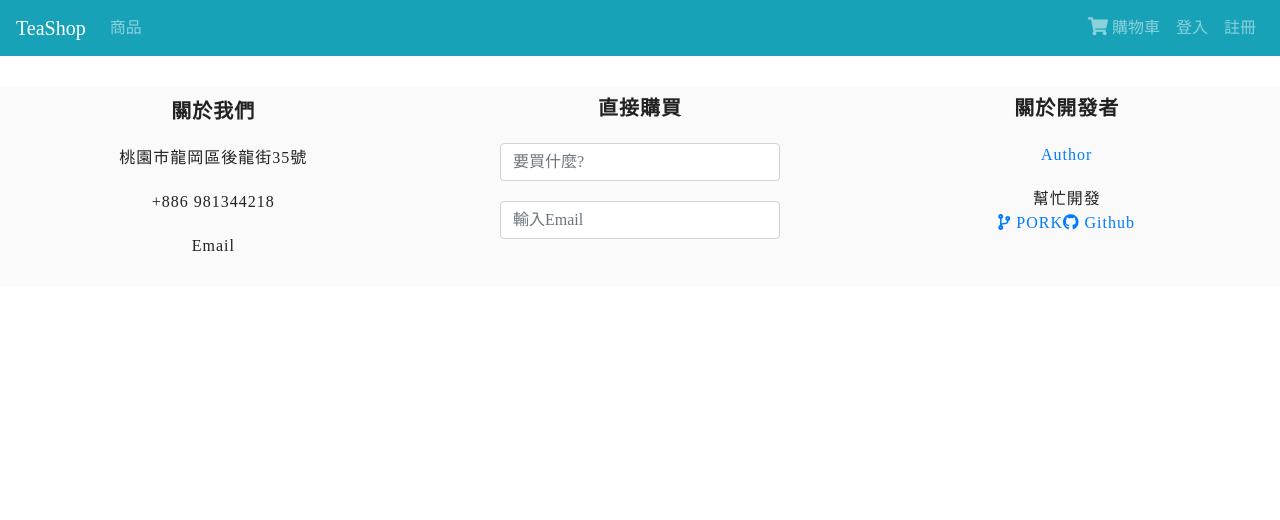
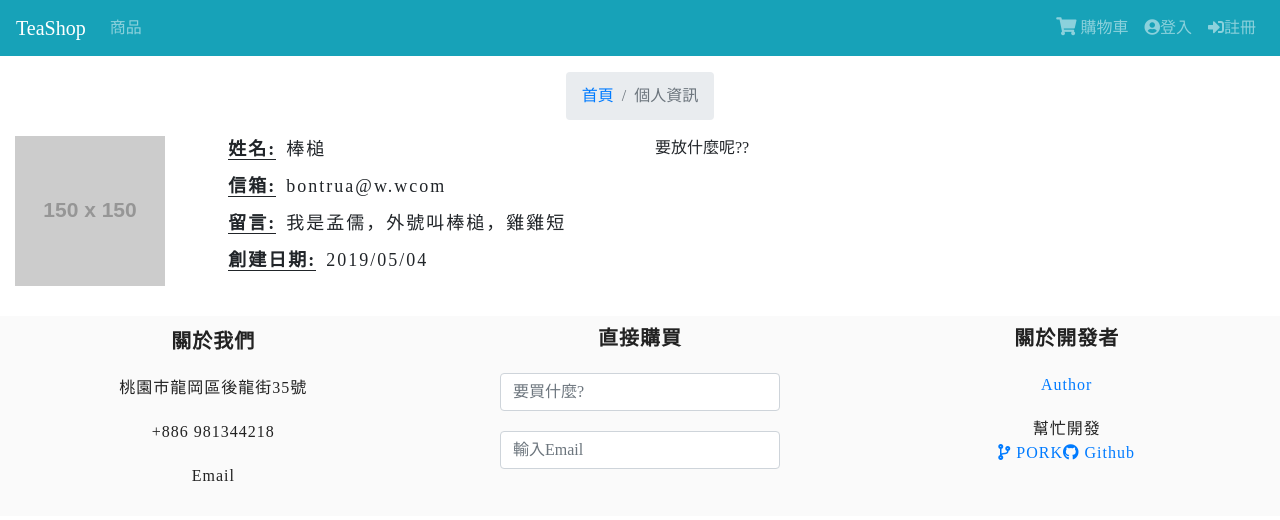
Before and after one commit to ben790924/tea_merchant, a Vue app in the folder client/: page /profile in a window 1280 px wide. Shown: the top 520 px of the page. Built offline with nearby package versions, Linux system fonts and the light colour scheme.

Commit message:
登入登出 profile 購物車 tooltip

```diff
--- a/client/src/App.vue
+++ b/client/src/App.vue
@@ -16,8 +16,22 @@
               <b-nav-item>
                 <Cart />
               </b-nav-item>
-              <b-nav-item @click="$router.push('/login')">登入</b-nav-item>
-              <b-nav-item @click="$router.push('/register')">註冊</b-nav-item>
+              <b-nav-item @click="$router.push('/login')" v-if="!isUserId">
+                <i class="fas fa-user-circle"></i>
+                <span>登入</span>
+              </b-nav-item>
+              <b-nav-item @click="$router.push('/profile')" v-if="isUserId">
+                <i class="fas fa-sign-out-alt"></i>
+                <span>個人資訊</span>
+              </b-nav-item>
+              <b-nav-item @click="$router.push('/register')" v-if="!isUserId">
+                <i class="fas fa-sign-in-alt"></i>
+                <span>註冊</span>
+              </b-nav-item>
+              <b-nav-item @click="logOut" v-if="isUserId">
+                <i class="fas fa-sign-in-alt"></i>
+                <span>登出</span>
+              </b-nav-item>
             </b-navbar-nav>
           </b-navbar-nav>
         </b-collapse>
@@ -70,6 +84,49 @@ import Cart from './components/Cart'
 export default {
   components: {
     Cart
+  },
+  data() {
+    return {
+
+    }
+  },
+  methods: {
+    isLoginStatus() {
+      const isId = localStorage.userId
+      if(isId) {
+        this.$store.commit('user/switchIsUserId', true)
+      }
+    },
+    logOut() {
+      this.$bvModal.msgBoxConfirm('確定要登出嗎 ?', {
+          // title: '登出視窗',
+          size: 'sm',
+          buttonSize: 'sm',
+          okVariant: 'danger',
+          okTitle: 'YES',
+          cancelTitle: 'NO',
+          footerClass: 'p-2',
+          hideHeaderClose: false,
+          centered: true
+        }).then(value => {
+          if(value) {
+            // 確定登出>清除ls
+            localStorage.userId = ''
+            this.$store.commit('user/switchIsUserId', false)
+            this.$router.push('/login')
+          } else {
+            return
+          }
+        })
+    }
+  },
+  computed: {
+    isUserId() {
+      return this.$store.state.user.isUserId
+    }
+  },
+  mounted() {
+    this.isLoginStatus()
   }
 }
 </script>
--- a/client/src/components/Cart.vue
+++ b/client/src/components/Cart.vue
@@ -3,7 +3,7 @@
         <div class="cart" @click="getCart">
             <i class="fas fa-shopping-cart"></i>
             <span class="my-cart">購物車</span>
-            <span class="counts" v-if="shoppingCarts.length">{{ shoppingCarts.length }}</span>
+            <!-- <span class="counts" v-if="shoppingCarts.length">{{ shoppingCarts.length }}</span> -->
         </div>
         <div class="grey-background" @click.self="isModalShow" :class="{'is-modal': isShow}">
             <div class="preview-modal">
@@ -21,7 +21,7 @@
                         </tr>
                     </thead>
                     <tbody>
-                        <tr v-for="(i, index) in shoppingCarts" :key="i.key">
+                        <tr v-for="i in shoppingCarts" :key="i.key">
                             <td>
                                 <div class="cart-item">
                                     <div class="cart-image">
@@ -33,14 +33,13 @@
                                 </div>
                             </td>
                             <td>{{ i.fee | currency }}</td>
-                            <td>{{ i.quantity }}</td>
-                            <td>{{ i.size }}</td>
+                            <td>{{ i.quantity}}</td>
+                            <td>{{ i.size | transformSize}}</td>
                             <td>{{ i.fee*i.quantity | currency }}</td>
-                                <div class="delete-btn" variant="danger" size="sm" style="padding:5px 3px;" @click="deleteOneCart(index)">
+                                <div class="delete-btn" variant="danger" size="sm" style="padding:5px 3px;" @click="deleteOneCart(i._id)">
                                     <i class="fas fa-minus-circle" style="font-size:25px"></i>
                                 </div>
                         </tr>
-
                     </tbody>
                 </table>
                 <b-button class="purchase-button" variant="success" v-if="shoppingCarts.length">結帳去</b-button>
@@ -64,15 +63,34 @@ export default {
         isModalShow() {
             this.isShow = !this.isShow;
         },
-        deleteOneCart(index) {
-            this.$store.commit('cart/deleteCarts', index);
+        deleteOneCart(itemId) {
+            this.$axios.delete(`/api/carts/deleteCart/${itemId}`).then(res => {
+                if(res.data.success) {
+                    console.log('刪除成功')
+                    this.getCart(false)
+                }
+            })
         },
-        getCart() {
-            this.isShow =! this.isShow
-            this.$axios.get(`/api/carts/getCart/${localStorage.userId}`).then(res => {
-                console.log('d的購物車內容', res)
-                this.shoppingCarts = res.data
-            })
+        getCart(enableShow=true) {
+            if(enableShow) {
+                this.isShow =! this.isShow
+            }
+            const isUserId = localStorage.userId ? true : false;
+            if(isUserId) {
+                this.$axios.get(`/api/carts/getCart/${localStorage.userId}`).then(res => {
+                    console.log('d的購物車內容', res)
+                    this.shoppingCarts = res.data
+                })
+            }
+        }
+    },
+    filters: {
+        transformSize(v) {
+            if(v === 0) {
+                return '半斤'
+            } else if(v === 1) {
+                return '一斤'
+            }
         }
     }
 }
--- a/client/src/components/PreviewModal.vue
+++ b/client/src/components/PreviewModal.vue
@@ -21,9 +21,10 @@
                 <div class="right-content-quantity">
                     <b-form-input type="number" size="sm" v-model="inputQuantity" :formatter="formatInput" placeholder="1" class="right-content-quantity-b-input the-same"></b-form-input> &nbsp;&nbsp;包
                 </div>
-                <div class="right-content-button the-same" @click="addCart">加入購物車</div>
+                <div class="right-content-button the-same" @click="addCart" id="tooltip-target">加入購物車</div>
             </div>
         </div>
+        <b-tooltip :show.sync="showTooltip" target="tooltip-target" triggers="click" variant="success">已加入購物車</b-tooltip>
     </div>
 </template>
 <script>
@@ -50,13 +51,14 @@ export default {
                 size: 0
             },
             inputQuantity: 1,
-            cartInLocalStorage: []
+            cartInLocalStorage: [],
+            showTooltip: false
         }
     },
     computed: {
-        ...mapState({
-            userInfo: state => state.user.userInfo
-        })
+        // ...mapState({
+        //     userInfo: state => state.user.userInfo
+        // })
     },
     methods: {
         isModalShow() {
@@ -70,8 +72,8 @@ export default {
             }
         },
         addCart() {
+            if(localStorage.userId) {
                 const { title, fee, img } = this.modalContent;
-            console.log(this.userInfo)
                 const shopDetail = {
                     title,
                     fee,
@@ -82,7 +84,13 @@ export default {
                 }
                 this.$axios.post('api/carts/cart', shopDetail).then(res => {
                     console.log('加入購物車的RES', res)
+                    if(res.data.title) {
+                        this.showTooltip = true
+                    }
                 })
+            } else {
+                alert('未登錄無法使用購物車')
+            }
         }
     }
 
--- a/client/src/router.js
+++ b/client/src/router.js
@@ -15,9 +15,6 @@ const router = new Router({
     {
       path: '/home',
       name: 'home',
-      // route level code-splitting
-      // this generates a separate chunk (about.[hash].js) for this route
-      // which is lazy-loaded when the route is visited.
       component: () => import(/* webpackChunkName: "about" */ './views/Home.vue')
     },
     {
@@ -34,6 +31,11 @@ const router = new Router({
       path: '/product',
       name: 'product',
       component: () => import('./views/Product.vue')
+    },
+    {
+      path: '/profile',
+      name: 'profile',
+      component: () => import('./views/profile.vue')
     }
   ]
 })
--- a/client/src/store/modules/user.js
+++ b/client/src/store/modules/user.js
@@ -1,10 +1,15 @@
 const state = {
-  userInfo: {}
+  userInfo: {},
+  isUserId: false
 }
 const mutations = {
   saveUser (state, payload) {
     state.userInfo = payload
+  },
+  switchIsUserId (state, payload) {
+    state.isUserId = payload
   }
+
 }
 
 export default {
--- a/client/src/views/Login.vue
+++ b/client/src/views/Login.vue
@@ -43,14 +43,15 @@ export default {
             const {email, password, name} = this.userLogin
             if(email && password && name) {
                 this.$axios.post('/api/users/login', this.userLogin).then(res => {
-                    console.log(res)
-                    // this.$store.commit('user/saveUser', res.data)
-
-                    localStorage.setItem('userId', res.data.id)
-                    if(res.data.success) {
-                        this.$router.push({path: '/'})
-                    } else {
-                        alert('輸入不正確或是信箱已註冊')
+                    if(res) {
+                        console.log('登入成功', res)
+                        localStorage.setItem('userId', res.data.id)
+                        this.$store.commit('user/switchIsUserId', true) //logout時也要叫這支
+                        if(res.data.success) {
+                            this.$router.push({path: '/'})
+                        } else {
+                            alert('輸入不正確或是信箱已註冊')
+                        }
                     }
                 })
             } else {
--- /dev/null
+++ b/client/src/views/profile.vue
@@ -0,0 +1,68 @@
+<template>
+    <div>
+        <b-container fluid>
+            <!-- 頁籤 -->
+            <b-row align-h="center">
+                <b-breadcrumb :items="items" class="my-3 breadcrumb"></b-breadcrumb>
+            </b-row>
+            <!-- 個人資訊 -->
+            <b-row>
+                <!-- 頭像 -->
+                <b-col md="2" sm="2">
+                    <div class="image">
+                        <b-img src="https://via.placeholder.com/150" fluid alt=""></b-img>
+                    </div>
+                </b-col>
+                <!-- 資訊 -->
+                <b-col md="4" sm="10">
+                    <div class="info">
+                        <div class="name"><span>姓名:</span>棒槌</div>
+                        <div class="email"><span>信箱:</span>bontrua@w.wcom</div>
+                        <div class="text"><span>留言:</span>我是孟儒，外號叫棒槌，雞雞短</div>
+                        <div class="createTime"><span>創建日期:</span>2019/05/04</div>
+                    </div>
+                </b-col>
+                <!-- 購物車內容 -->
+                <b-col md="6" sm="12">
+                    要放什麼呢??
+                </b-col>
+            </b-row>
+        </b-container>
+    </div>
+</template>
+
+<script>
+export default {
+    name: 'profile',
+    data() {
+        return {
+            items: [
+                {
+                    text: '首頁',
+                    to: {name: 'home'}
+                },
+                {
+                    text: '個人資訊',
+                    to: {name: 'profile'}
+                }
+            ]
+        }
+    }
+}
+</script>
+<style lang="scss" scoped>
+.info{
+    display: flex;
+    flex-direction: column;
+    letter-spacing: 2px;
+    font-size: 18px;
+    &>div{
+        margin-bottom: 10px;
+        &>span{
+            font-weight: bold;
+            margin-right: 10px;
+            border-bottom: 1px solid;
+        }
+    }
+}
+</style>
```
Also changed, not shown: 2 other files (tests, documents, lock files or other folders). Lines whose indentation alone changed are shown as unchanged.
